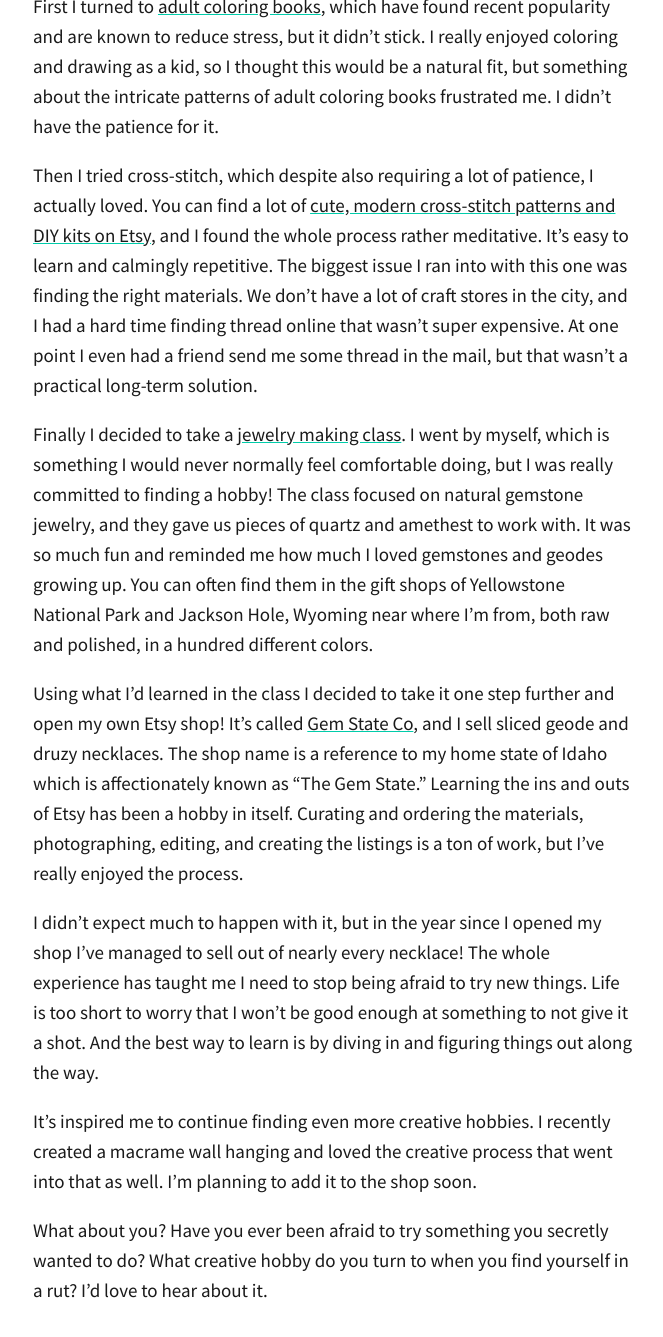
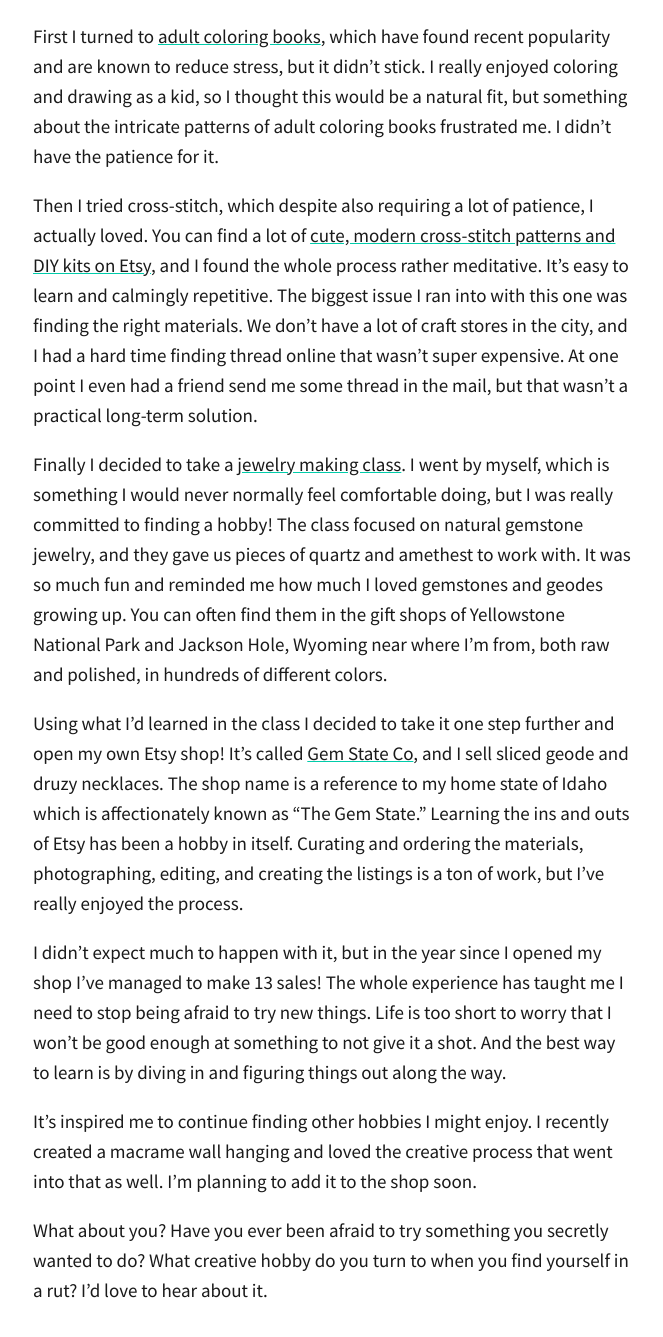
Before and after one commit to totiffany/totiffany.github.io, a Jekyll site: the page built from _posts/2018-02-21-How-I-Found-A-Creative-Hobby.md, in a window 1280 px wide and 1400 px high, scrolled down 2324 px. Shown: the top 1337 px of the window, without its empty margins (307-970 px from the left). Built offline with Jekyll 4.4.1, drawn with Linux system fonts in a browser that asks for light colours; our own code applies the rules of GitHub Pages for plain Markdown files; some of the changed text lies outside the part shown.

Commit message:
Update 2018-02-21-How-I-Found-A-Creative-Hobby.md

```diff
--- a/_posts/2018-02-21-How-I-Found-A-Creative-Hobby.md
+++ b/_posts/2018-02-21-How-I-Found-A-Creative-Hobby.md
@@ -12,18 +12,18 @@ description: >-
 ![tiff-blog-2-1.jpg]({{site.baseurl}}/img/tiff-blog-2-1.jpg)
 ![tiff-blog-3-1.jpg]({{site.baseurl}}/img/tiff-blog-3-1.jpg)
 
-A couple years ago I found myself in a rut. I wasn’t progressing the way I wanted to in my personal or professional life, and was just feeling stuck. I decided what I needed was a creative hobby. Aside from reading and trying every bakery in San Francisco, I realized I didn't have a lot of hobbies. I wanted something I could get excited about outside of work.
+A couple years ago I found myself in a rut. I wasn’t progressing the way I wanted to in my personal or professional life, and was just feeling stuck. I wanted to pull myself out of it, and decided what I needed was a creative hobby. Aside from reading and trying every bakery in San Francisco, I didn't have a lot of hobbies. I wanted something I could get excited about outside of work.
 
 First I turned to [adult coloring books](https://www.amazon.com/gp/product/1945710799/ref=as_li_qf_asin_il_tl?ie=UTF8&tag=redletterda04-20&creative=9325&linkCode=as2&creativeASIN=1945710799&linkId=3ac6311301303911d1a6c0eeb586f928), which have found recent popularity and are known to reduce stress, but it didn’t stick. I really enjoyed coloring and drawing as a kid, so I thought this would be a natural fit, but something about the intricate patterns of adult coloring books frustrated me. I didn’t have the patience for it.
 
 Then I tried cross-stitch, which despite also requiring a lot of patience, I actually loved. You can find a lot of [cute, modern cross-stitch patterns and DIY kits on Etsy](https://www.etsy.com/listing/73305318/mermaid-cross-stitch-kit-diy-kit?ga_search_query=mermaid&ref=shop_items_search_2), and I found the whole process rather meditative. It’s easy to learn and calmingly repetitive. The biggest issue I ran into with this one was finding the right materials. We don’t have a lot of craft stores in the city, and I had a hard time finding thread online that wasn’t super expensive. At one point I even had a friend send me some thread in the mail, but that wasn't a practical long-term solution.
 
-Finally I decided to take a [jewelry making class](http://www.workshopsf.org/). I went by myself, which is something I would never normally feel comfortable doing, but I was really committed to finding a hobby! The class focused on natural gemstone jewelry, and they gave us pieces of quartz and amethest to work with. It was so much fun and reminded me how much I loved gemstones and geodes growing up. You can often find them in the gift shops of Yellowstone National Park and Jackson Hole, Wyoming near where I’m from, both raw and polished, in a hundred different colors.
+Finally I decided to take a [jewelry making class](http://www.workshopsf.org/). I went by myself, which is something I would never normally feel comfortable doing, but I was really committed to finding a hobby! The class focused on natural gemstone jewelry, and they gave us pieces of quartz and amethest to work with. It was so much fun and reminded me how much I loved gemstones and geodes growing up. You can often find them in the gift shops of Yellowstone National Park and Jackson Hole, Wyoming near where I’m from, both raw and polished, in hundreds of different colors.
 
 Using what I’d learned in the class I decided to take it one step further and open my own Etsy shop! It's called [Gem State Co](https://www.etsy.com/shop/GemStateCo/), and I sell sliced geode and druzy necklaces. The shop name is a reference to my home state of Idaho which is affectionately known as "The Gem State." Learning the ins and outs of Etsy has been a hobby in itself. Curating and ordering the materials, photographing, editing, and creating the listings is a ton of work, but I’ve really enjoyed the process.
 
-I didn't expect much to happen with it, but in the year since I opened my shop I've managed to sell out of nearly every necklace! The whole experience has taught me I need to stop being afraid to try new things. Life is too short to worry that I won't be good enough at something to not give it a shot. And the best way to learn is by diving in and figuring things out along the way.
+I didn't expect much to happen with it, but in the year since I opened my shop I've managed to make 13 sales! The whole experience has taught me I need to stop being afraid to try new things. Life is too short to worry that I won't be good enough at something to not give it a shot. And the best way to learn is by diving in and figuring things out along the way.
 
-It's inspired me to continue finding even more creative hobbies. I recently created a macrame wall hanging and loved the creative process that went into that as well. I'm planning to add it to the shop soon.
+It's inspired me to continue finding other hobbies I might enjoy. I recently created a macrame wall hanging and loved the creative process that went into that as well. I'm planning to add it to the shop soon.
 
-What about you? Have you ever been afraid to try something you secretly wanted to do? What creative hobby do you turn to when you find yourself in a rut?  I'd love to hear about it.
+What about you? Have you ever been afraid to try something you secretly wanted to do? What creative hobby do you turn to when you find yourself in a rut? I'd love to hear about it.
```
